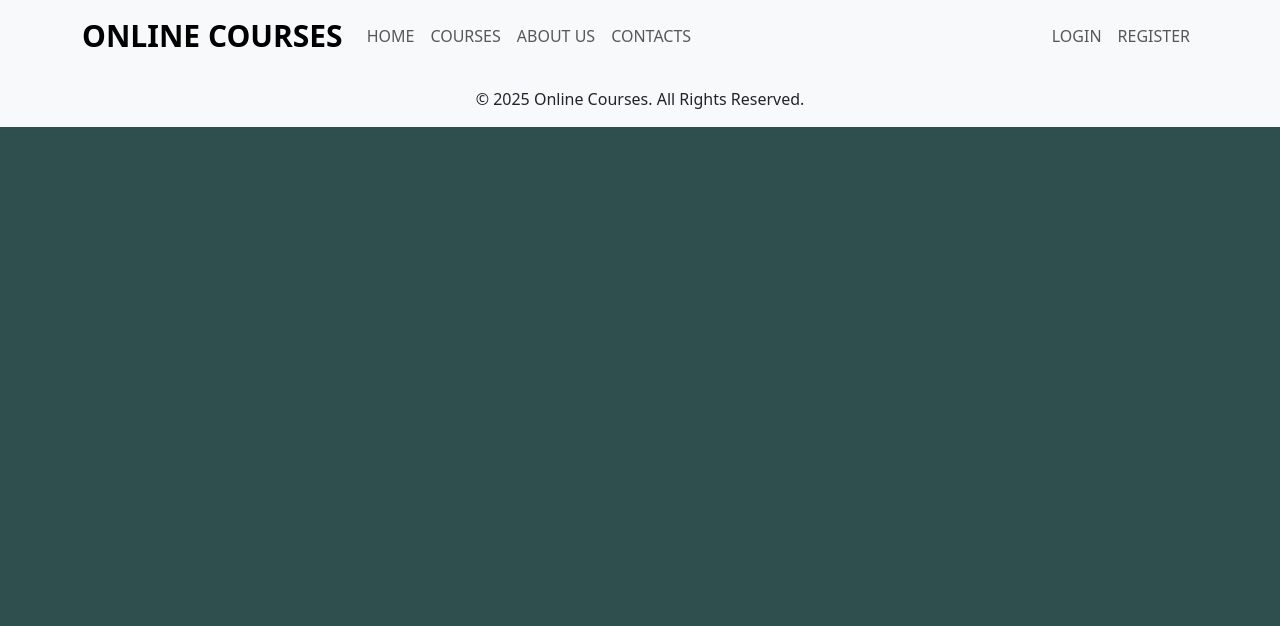
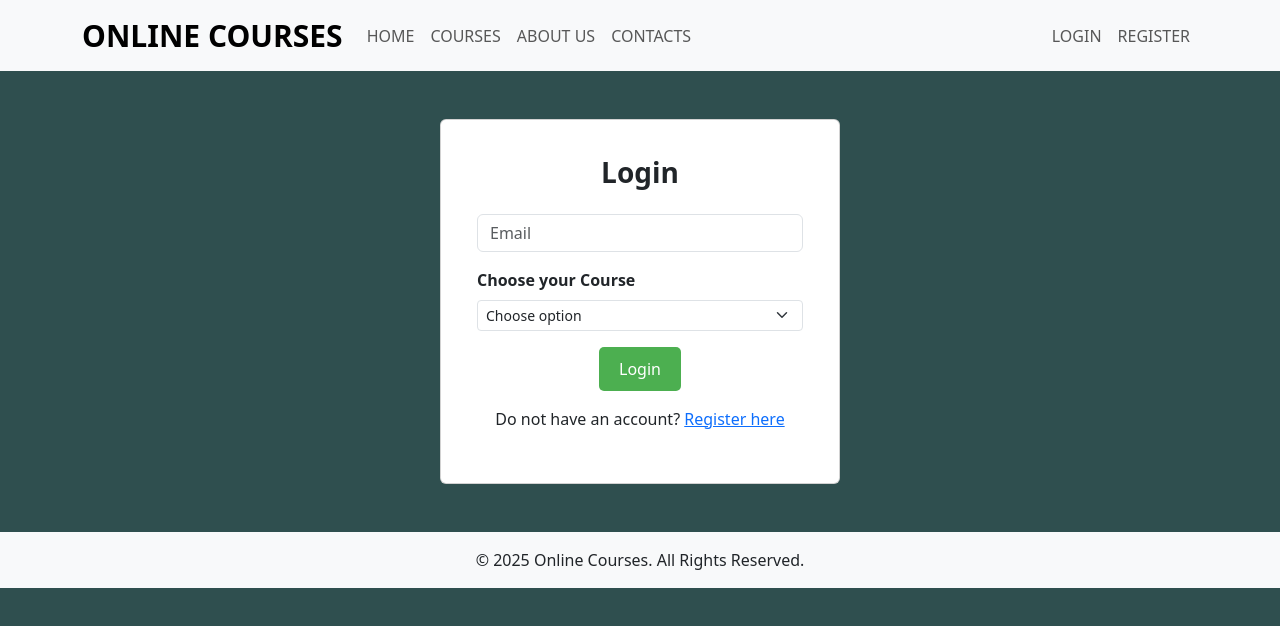
Before and after one commit to KkrisKu/Practic, a React (Vite) app: page /login in a window 1280 px wide. Shown: the top 626 px of the page. Built offline with nearby package versions, Linux system fonts and the light colour scheme.

Commit message:
Third Try

```diff
--- a/src/App.jsx
+++ b/src/App.jsx
@@ -3,6 +3,7 @@ import Header from "./components/Header.jsx";
 import Footer from "./components/Footer.jsx";
 import Home from "./pages/Home.jsx";
 import Registration from "./pages/Registration.jsx";
+import Login from "./pages/Login.jsx";
 import AboutUs from "./pages/AboutUs.jsx";
 import Contact from "./pages/Contact.jsx";
 import {Route, BrowserRouter, Routes} from "react-router-dom";
@@ -15,6 +16,7 @@ function App(){
                 <Routes>
                     <Route path="/" element={<Home />} />
                     <Route path="/register" element={<Registration />} />
+                    <Route path="/login" element={<Login />} />
                     <Route path="/about-us" element={<AboutUs />} />
                     <Route path="/contacts" element={<Contact />} />
                 </Routes>
--- a/src/pages/courses/Login.jsx
+++ b/src/pages/Login.jsx
@@ -4,13 +4,9 @@ import {
     MDBRow,
     MDBCard,
     MDBCardBody,
-    MDBInput,
-    MDBDropdown,
-    MDBDropdownMenu,
-    MDBDropdownToggle,
-    MDBDropdownItem
+    MDBInput
 } from 'mdb-react-ui-kit';
-import '../styles/Login.css';
+import '../styles/Registration.css';
 
 function Login() {
     return (
@@ -26,14 +22,15 @@ function Login() {
                             id="email"
                             type="email"
                         />
-                        <MDBDropdown className="mb-3">
-                            <MDBDropdownToggle>Choose your course</MDBDropdownToggle>
-                            <MDBDropdownMenu>
-                                <MDBDropdownItem>Course 1</MDBDropdownItem>
-                                <MDBDropdownItem>Course 2</MDBDropdownItem>
-                                <MDBDropdownItem>Course 3</MDBDropdownItem>
-                            </MDBDropdownMenu>
-                        </MDBDropdown>
+                        <div className="mb-3">
+                            <label htmlFor="subject-select" className="form-label fw-bold">Choose your Course</label>
+                            <select id="subject-select" className="form-select form-select-sm custom-select">
+                                <option value="" disabled selected>Choose option</option>
+                                <option value="1">Course 1</option>
+                                <option value="2">Course 2</option>
+                                <option value="3">Course 3</option>
+                            </select>
+                        </div>
                         <div className="text-center">
                             <MDBBtn className="custom-btn mb-3" size="md">Login</MDBBtn>
                         </div>
```
